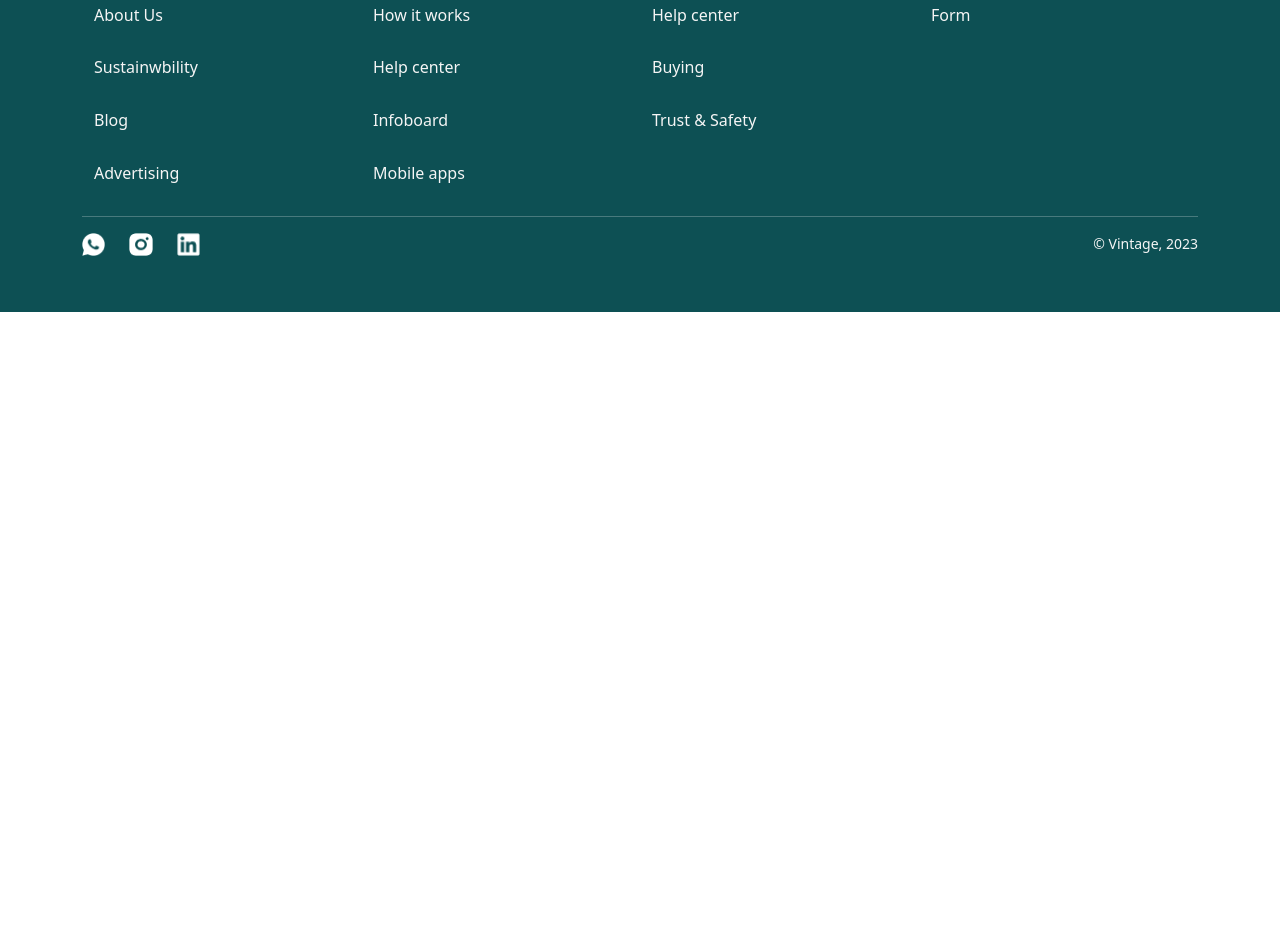
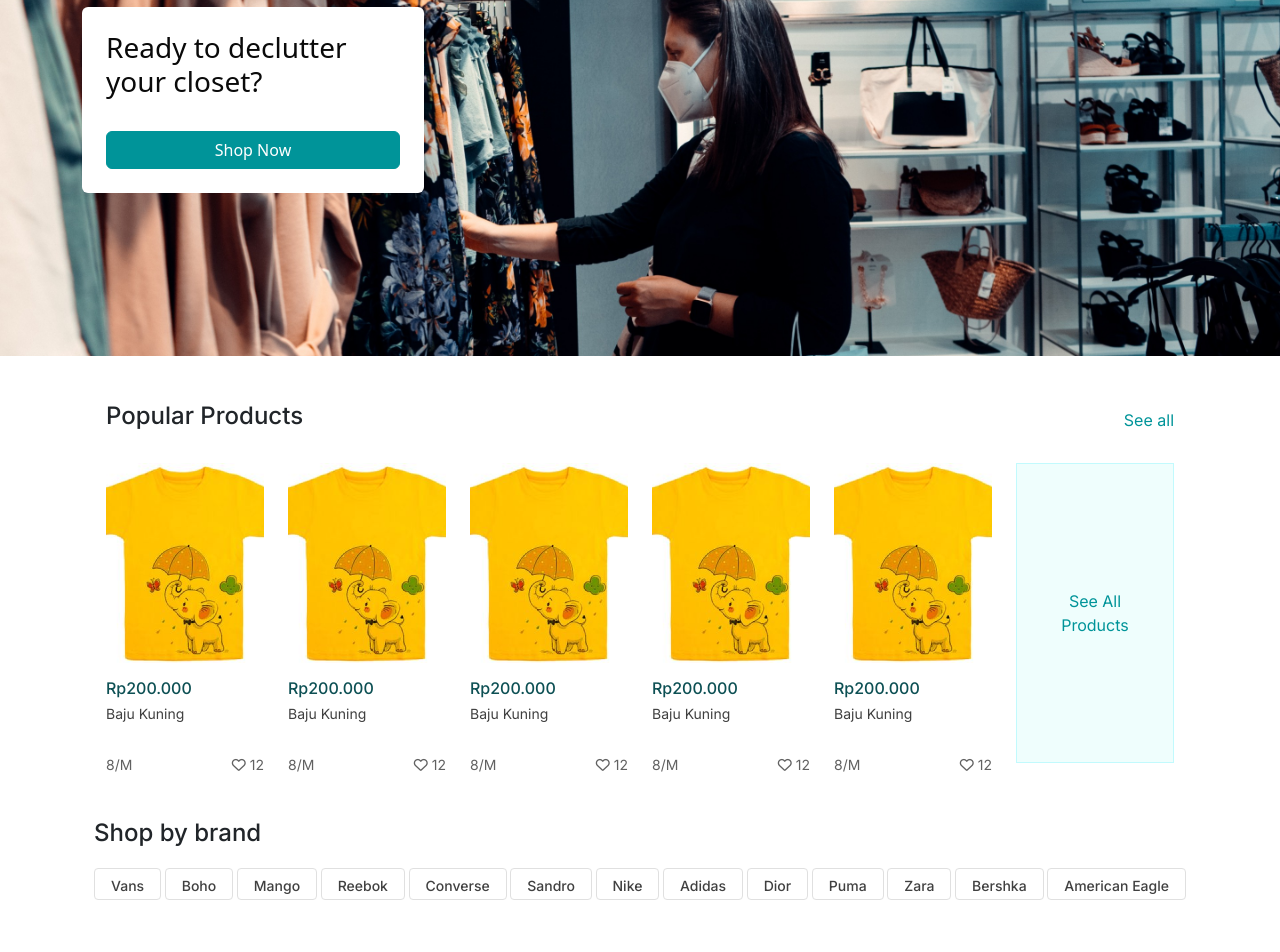
Before and after one commit to rizkiismail9a/vintage-app, a Vue app: page / in a window 1280 px wide. Shown: the part 220-1172 px from the top of the page. Before the commit the page ends 800 px from the top, so only its background shows below. Built offline with nearby package versions, Linux system fonts and the light colour scheme.

Commit message:
crating homepage

```diff
--- a/src/components/Navbar/NavbarComponent.vue
+++ b/src/components/Navbar/NavbarComponent.vue
@@ -1,5 +1,5 @@
 <template>
-  <div class="navbar font-main">
+  <div class="navbar font-main fixed-top bg-white">
     <div class="container navbar__container d-flex flex-md-row flex-column">
       <!-- logo -->
       <img src="../../assets/images/logo.png" alt="vintage logo" class="navbar__logo" />
@@ -17,7 +17,7 @@
           <button class="btn btn-outline-primary btn-login">Login</button>
           <button class="btn btn-primary btn-signup">Signup</button>
         </div>
-        <div style="color: #404040" class="language border-start">EN <i class="fa-solid fa-chevron-down"></i></div>
+        <div style="color: #404040" class="language border-start">EN<i class="fa-solid fa-chevron-down"></i></div>
       </div>
     </div>
   </div>
@@ -78,6 +78,7 @@ const showNavbar = ref(false);
     right: -1000px;
     background-color: white;
     transition: all 0.3s ease-in-out;
+    z-index: 40;
   }
   div .navbar__form {
     width: 100%;
--- /dev/null
+++ b/src/components/header/bannerView.vue
@@ -0,0 +1,21 @@
+<template>
+  <div class="banner position-relative">
+    <img src="../../assets/images/header.png" alt="person shopping" class="w-100 object-fit-cover" />
+    <sellingCard></sellingCard>
+  </div>
+</template>
+
+<script setup>
+import sellingCard from "./sellingCard.vue";
+</script>
+
+<style scoped>
+.banner {
+  margin-top: 64px;
+}
+@media screen and (max-width: 768px) {
+  .banner {
+    margin-top: 120px;
+  }
+}
+</style>
--- /dev/null
+++ b/src/components/header/sellingCard.vue
@@ -0,0 +1,43 @@
+<template>
+  <div class="position-absolute card__wrapper p-3 d-flex align-items-center w-100 h-100">
+    <div class="container mx-auto">
+      <div class="card border-0 rounded">
+        <h1 class="card__jargon">
+          Ready to declutter<br />
+          your closet?
+        </h1>
+        <button class="btn btn-primary card__button d-md-block d-none">Shop Now</button>
+      </div>
+    </div>
+  </div>
+</template>
+
+<script setup></script>
+
+<style scoped>
+.card__wrapper {
+  top: 0;
+  background-color: transparent;
+  z-index: 20;
+}
+.card {
+  width: 342px;
+}
+.card__jargon {
+  font-weight: 500;
+  font-size: 28px;
+  margin: 24px;
+  color: #0a0a0a;
+}
+.card__button {
+  margin: 8px 24px 24px 24px;
+}
+@media screen and (max-width: 768px) {
+  .card {
+    background-color: transparent;
+  }
+  .card__jargon {
+    color: #fafafa;
+  }
+}
+</style>
--- /dev/null
+++ b/src/components/products/popularProductsList.vue
@@ -0,0 +1,35 @@
+<template>
+  <div class="popular-products container">
+    <div class="popular__title d-flex flex-row justify-content-between align-items-center">
+      <h2 class="font-500" style="font-size: 24px">Popular Items</h2>
+      <p class="m-0 font-400" style="color: #009499">See all</p>
+    </div>
+    <div class="popular-products__cards row gx-4 m-0">
+      <!-- product cards -->
+      <product-card></product-card>
+      <product-card></product-card>
+      <product-card></product-card>
+      <product-card></product-card>
+      <product-card></product-card>
+      <!-- see-all menu -->
+      <div class="col-md-2 col-6">
+        <div class="see-all-menu d-flex font-400 align-items-center justify-content-center mx-auto text-center p-0 h-100">See All <br />Products</div>
+      </div>
+    </div>
+  </div>
+</template>
+
+<script setup>
+import productCard from "./productCard.vue";
+</script>
+<style scoped>
+.see-all-menu {
+  color: #009499;
+  background-color: #effefd;
+  border: 1px solid #c2fafd;
+}
+.popular__title {
+  margin-bottom: 24px;
+  padding: 0 12px;
+}
+</style>
--- /dev/null
+++ b/src/components/products/productCard.vue
@@ -0,0 +1,45 @@
+<template>
+  <div class="col-md-2 col-6 product__card">
+    <div class="d-flex flex-column row-gap-2">
+      <img src="../../assets/images/baju1.png" alt="gambar baju" class="product__image" />
+      <div class="product__info d-flex flex-column">
+        <h3 class="product__price font-500">Rp200.000</h3>
+        <h1 class="product__name flex-grow-1">Baju Kuning</h1>
+        <div class="d-flex justify-content-between">
+          <span class="product__size">8/M</span>
+          <span class="like__button">
+            <i class="fa-regular fa-heart"></i>
+            12
+          </span>
+        </div>
+      </div>
+    </div>
+  </div>
+</template>
+
+<script setup></script>
+<style scoped>
+.product__card {
+  height: 300px;
+}
+.product__image {
+  height: 200px;
+  object-fit: cover;
+  margin-bottom: 8px;
+}
+.product__price {
+  font-size: 16px;
+  color: #0d5054;
+}
+.product__name {
+  font-size: 14px;
+  font-weight: 400;
+  color: #404040;
+  height: 40px;
+}
+.product__size,
+.like__button {
+  font-size: 14px;
+  color: #616161;
+}
+</style>
--- /dev/null
+++ b/src/components/products/productsList.vue
@@ -0,0 +1,38 @@
+<template>
+  <div class="container">
+    <div class="products__title d-flex flex-row justify-content-between align-items-center">
+      <h2 class="font-500" style="font-size: 24px">{{ props.productTitle }}</h2>
+      <p class="m-0 font-400" style="color: #009499">See all</p>
+    </div>
+    <div class="popular-products__cards row gx-4 gy-md-0 gy-4 m-0">
+      <!-- product cards -->
+      <product-card></product-card>
+      <product-card></product-card>
+      <product-card></product-card>
+      <product-card></product-card>
+      <product-card></product-card>
+      <!-- see-all menu -->
+      <div class="col-md-2 col-6">
+        <div class="see-all-menu d-flex font-400 align-items-center justify-content-center mx-auto text-center p-0 h-100">See All <br />Products</div>
+      </div>
+    </div>
+  </div>
+</template>
+
+<script setup>
+import productCard from "./productCard.vue";
+const props = defineProps({
+  productTitle: { type: String },
+});
+</script>
+<style scoped>
+.see-all-menu {
+  color: #009499;
+  background-color: #effefd;
+  border: 1px solid #c2fafd;
+}
+.products__title {
+  margin-bottom: 24px;
+  padding: 0 12px;
+}
+</style>
--- a/src/views/HomeView.vue
+++ b/src/views/HomeView.vue
@@ -1,7 +1,54 @@
 <template>
-  <div class="container bg-success text-white">
-    <h1>Ini adalah halaman home</h1>
-  </div>
+  <!-- banner -->
+  <bannerView></bannerView>
+  <!-- main session -->
+  <main class="main__container container font-main">
+    <!-- Popular Items -->
+    <productsList product-title="Popular Products"></productsList>
+    <!-- Shop by brand -->
+    <div class="shop-by-brand container">
+      <div class="shop-by-brand__title">
+        <h2 class="font-500" style="font-size: 24px">Shop by brand</h2>
+      </div>
+      <div class="brands d-flex justify-content-between">
+        <div class="brand__cards" v-for="b in brands">{{ b }}</div>
+      </div>
+    </div>
+    <!-- New products -->
+    <productsList product-title="New Products" class="new-products"></productsList>
+  </main>
 </template>
 
-<script setup></script>
+<script setup>
+import { ref } from "vue";
+import bannerView from "../components/header/bannerView.vue";
+import productsList from "../components/products/productsList.vue";
+const brands = ref(["Vans", "Boho", "Mango", "Reebok", "Converse", "Sandro", "Nike", "Adidas", "Dior", "Puma", "Zara", "Bershka", "American Eagle"]);
+</script>
+<style scoped>
+.main__container {
+  margin-top: 46px;
+  margin-bottom: 140px;
+}
+.new-products,
+.shop-by-brand {
+  margin-top: 56px;
+}
+.shop-by-brand {
+  padding: 0 12px;
+}
+.shop-by-brand__title {
+  margin-bottom: 20px;
+}
+
+.brand__cards {
+  width: fit-content;
+  height: 32px;
+  border: 1px solid #e0e0e0;
+  border-radius: 4px;
+  padding: 6px 16px;
+  font-weight: 500;
+  font-size: 14px;
+  color: #404040;
+}
+</style>
```
Also changed, not shown: src/assets/images/baju1.png (added), src/assets/images/header.png (added).
